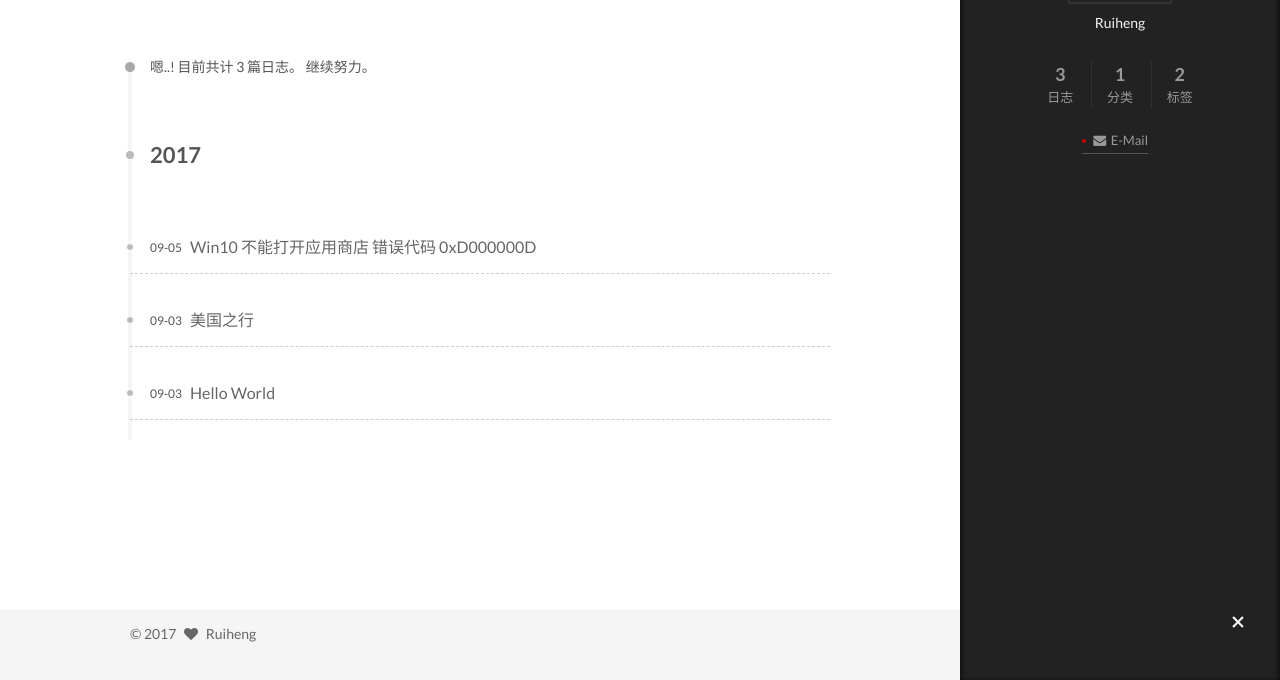
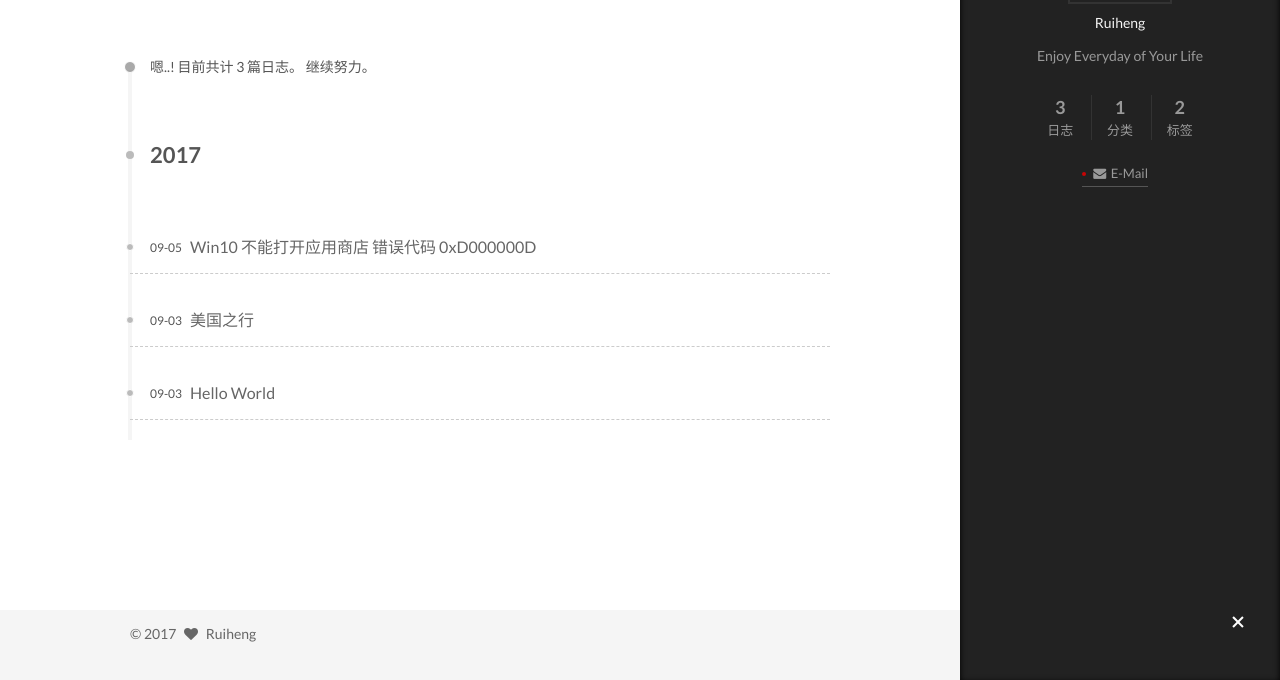
Before and after one commit to oninf/ruiheng.github.io, a plain HTML site: page archives/2017/09/index.html in a window 1280 px wide. Shown: the part 120-800 px from the top of the page. Drawn offline with Linux system fonts and the light colour scheme.

Commit message:
Site updated: 2017-09-05 22:40:55

```diff
--- a/archives/2017/09/index.html
+++ b/archives/2017/09/index.html
@@ -94,13 +94,16 @@
 
 
 
+<meta name="description" content="Enjoy Everyday of Your Life">
 <meta property="og:type" content="website">
 <meta property="og:title" content="Ruiheng.Wang">
 <meta property="og:url" content="http://yoursite.com/archives/2017/09/index.html">
 <meta property="og:site_name" content="Ruiheng.Wang">
+<meta property="og:description" content="Enjoy Everyday of Your Life">
 <meta property="og:locale" content="zh-Hans">
 <meta name="twitter:card" content="summary">
 <meta name="twitter:title" content="Ruiheng.Wang">
+<meta name="twitter:description" content="Enjoy Everyday of Your Life">
 
 
 
@@ -431,7 +434,7 @@
                alt="Ruiheng" />
           <p class="site-author-name" itemprop="name">Ruiheng</p>
 
-              <p class="site-description motion-element" itemprop="description"></p>
+              <p class="site-description motion-element" itemprop="description">Enjoy Everyday of Your Life</p>
 
         </div>
         <nav class="site-state motion-element">
```
Also changed, not shown: 2017/09/03/hello-world/index.html (+1 -1 lines), 2017/09/03/美国之行/index.html (+1 -1 lines), 2017/09/05/Win10-不能打开应用商店-错误代码-0xD000000D/index.html (+1 -1 lines), archives/2017/index.html (+4 -1 lines), archives/index.html (+4 -1 lines), categories/index.html (+4 -1 lines), categories/旅行/index.html (+4 -1 lines), index.html (+4 -1 lines), tags/UAC/index.html (+4 -1 lines), tags/Win10/index.html (+4 -1 lines), tags/index.html (+4 -1 lines).
